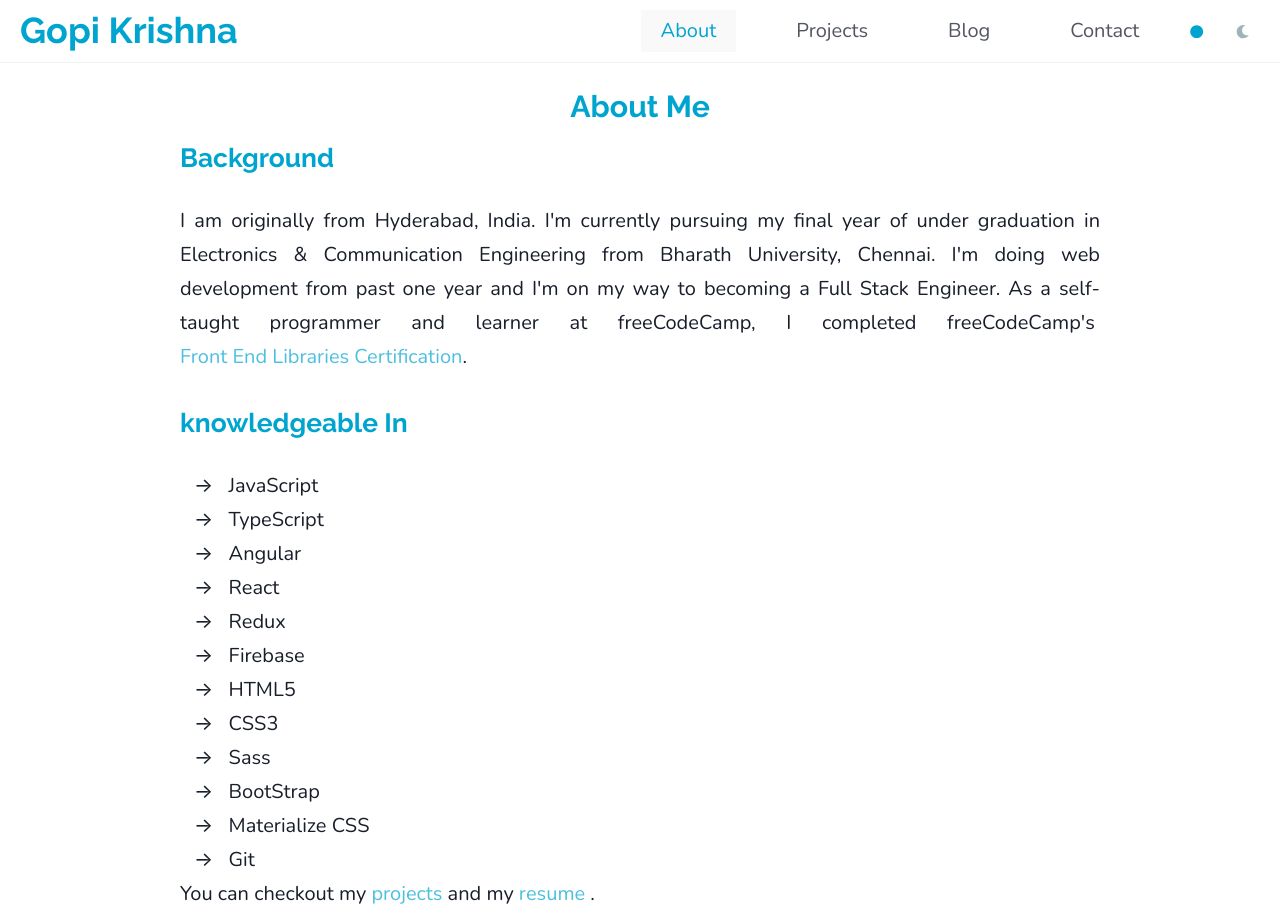
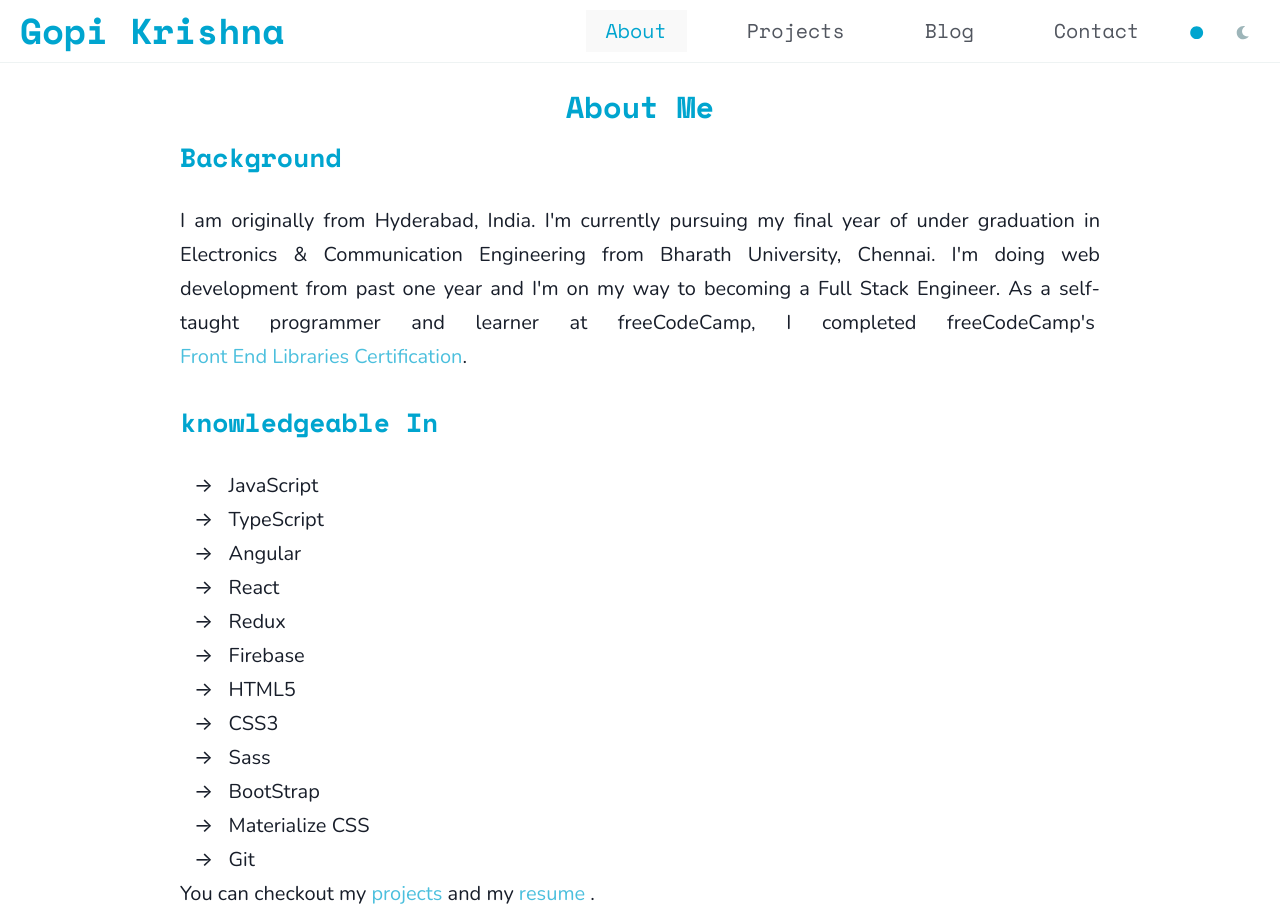
Before and after one commit to bgopikrishna/gopikrishna.dev, a Gatsby site: page /about in a window 1280 px wide. Shown: the top 916 px of the page. Built offline with nearby package versions, Linux system fonts and the light colour scheme; Gatsby itself is replaced by a stand-in of ours.

Commit message:
changed font

```diff
--- a/src/components/layout/Navbar.module.css
+++ b/src/components/layout/Navbar.module.css
@@ -16,6 +16,9 @@ li {
   position: fixed;
   z-index: 2;
   padding: 0.1rem 1rem;
+  font-family: 'Space Mono', 'Nunito', -apple-system, BlinkMacSystemFont,
+    'Segoe UI', Roboto, Oxygen, Cantarell, 'Open Sans', 'Helvetica Neue',
+    sans-serif;
 }
 
 .navbar {
@@ -71,10 +74,10 @@ li {
   margin-right: 0.25rem;
 }
 .bgLight {
-background: var(--white);
+  background: var(--white);
 }
 .bgDark {
- background: var(--black);
+  background: var(--black);
 }
 
 .day {
@@ -99,7 +102,7 @@ background: var(--white);
   .navbar {
     width: 100%;
     background: var(--nav-background);
-    box-shadow: 0px -1px  var(--primary);
+    box-shadow: 0px -1px var(--primary);
     justify-content: space-around;
   }
 
--- a/src/components/layout/header.module.css
+++ b/src/components/layout/header.module.css
@@ -3,9 +3,8 @@
     margin-right: auto;
     color: var(--primary);
     font-weight: 700;
-    font-family: 'Pacifico', "Raleway", -apple-system, BlinkMacSystemFont, 'Segoe UI', Roboto, Oxygen, Ubuntu, Cantarell, 'Open Sans', 'Helvetica Neue', sans-serif;
-  }
-
+    font-family: var(--header-font);
+}
   .logo a {
     text-decoration: none;
     font-size: 1.8rem;
--- a/src/styles/global.css
+++ b/src/styles/global.css
@@ -8,6 +8,11 @@
   --nav-dark: var(--black);
   --nav-background: var(--nav-light);
   --background-light: rgba(0, 0, 0, 0.025);
+  --header-font: 'Space Mono', 'Nunito', -apple-system, BlinkMacSystemFont,
+    'Segoe UI', Roboto, Oxygen, Ubuntu, Cantarell, 'Open Sans', 'Helvetica Neue',
+    sans-serif;
+  --body-font: 'Nunito', -apple-system, BlinkMacSystemFont, 'Segoe UI', Roboto,
+    Oxygen, Ubuntu, Cantarell, 'Open Sans', 'Helvetica Neue', sans-serif;
 
   /*Accent Colors*/
   --accent-pink: #f70961;
@@ -170,17 +175,18 @@ main a:hover::after {
 
 .blog .blog-post-box {
   padding: 1rem;
-  box-shadow: 0 0 4px var(--primary);
+  box-shadow: 2px 2px var(--gray);
+  border: 1px solid var(--gray);
   transition: all 0.3s ease-out;
-  z-index: 3;
+  border-radius: 5px;
 }
 
-.blog .blog-post-box:hover, .blog .blog-post-box:focus {
+.blog .blog-post-box:hover,
+.blog .blog-post-box:focus {
   text-decoration: none !important;
-  box-shadow: 0 0 1px var(--primary);;
+  box-shadow: none;
   transition: all 0.3s ease-out;
   z-index: 0;
-  background: var(--background-light);
 }
 .blog .blog-post-list {
   display: grid;
--- a/src/utils/typography.js
+++ b/src/utils/typography.js
@@ -5,7 +5,7 @@ const typography = new Typography({
   baseLineHeight: 1.6,
   headerWeight: 'bold',
   headerFontFamily: [
-    'Raleway',
+    'Space Mono',
     '-apple-system',
     'BlinkMacSystemFont',
     'Segoe UI',
@@ -32,7 +32,7 @@ const typography = new Typography({
       styles: ['400', '700'],
     },
     {
-      name:"Raleway",
+      name:"Space Mono",
       styles:["400","700"]
     }
   ],
```
Also changed, not shown: src/template/blogPostTemplate.css (+20 -0 lines), src/template/blogPostTemplate.js (+9 -1 lines).
